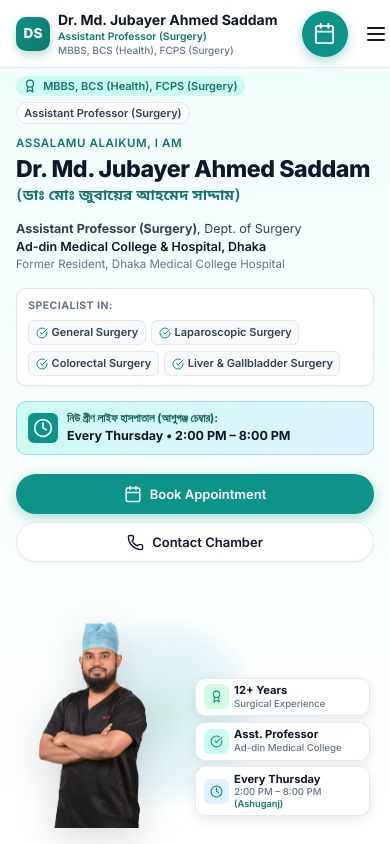
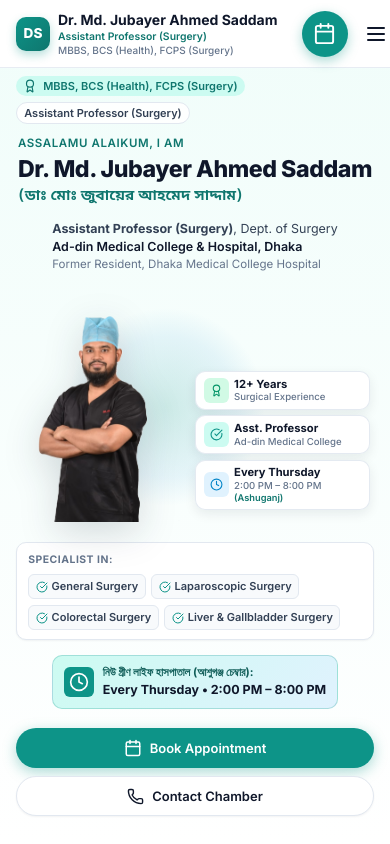
Before and after one commit to Ashadujjaman50/dr.md.jubayer-ahmed-saddam, a React (Vite) app: page / in a window 390 px wide. Shown: the top 844 px of the page. Built offline with nearby package versions, Linux system fonts and the light colour scheme; the HTML template or start-up script is replaced by a standard one.

Commit message:
Reposition mobile hero doctor photo and stat cards between designation and specialties

```diff
--- a/src/components/Hero.css
+++ b/src/components/Hero.css
@@ -369,11 +369,31 @@
   }
 
   .hero-container {
-    gap: 1.75rem;
+    display: flex;
+    flex-direction: column;
+    gap: 0;
   }
 
-  /* Right column / mobile bottom stage: doctor + 3 stat cards side-by-side */
+  .hero-content {
+    display: contents;
+  }
+
+  .hero-badge-row {
+    order: 1;
+  }
+
+  .hero-title {
+    order: 2;
+  }
+
+  .hero-designation {
+    order: 3;
+    margin-bottom: 0.85rem;
+  }
+
+  /* Repositioned marked Section 3 (doctor photo + 3 stat cards) directly below designation on mobile */
   .hero-image-wrapper {
+    order: 4;
     position: relative;
     width: 100%;
     min-height: auto;
@@ -381,7 +401,20 @@
     justify-content: center;
     align-items: flex-end;
     overflow: visible;
-    margin-top: 0.5rem;
+    margin-top: 0.25rem;
+    margin-bottom: 1.25rem;
+  }
+
+  .hero-specialties-box {
+    order: 5;
+  }
+
+  .hero-schedule-banner {
+    order: 6;
+  }
+
+  .hero-actions {
+    order: 7;
   }
 
   .hero-image-stage {
```
